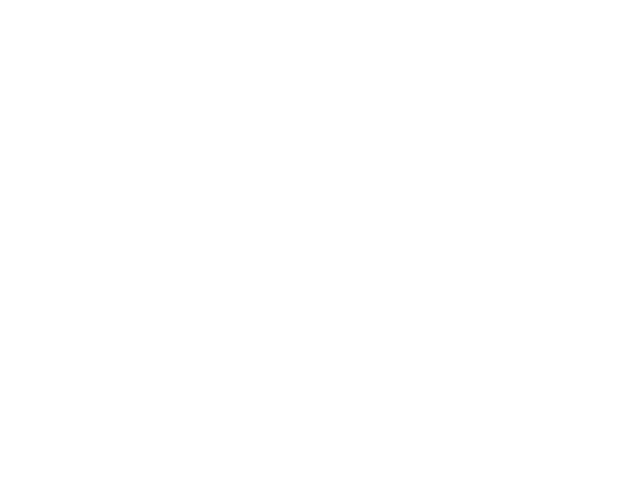
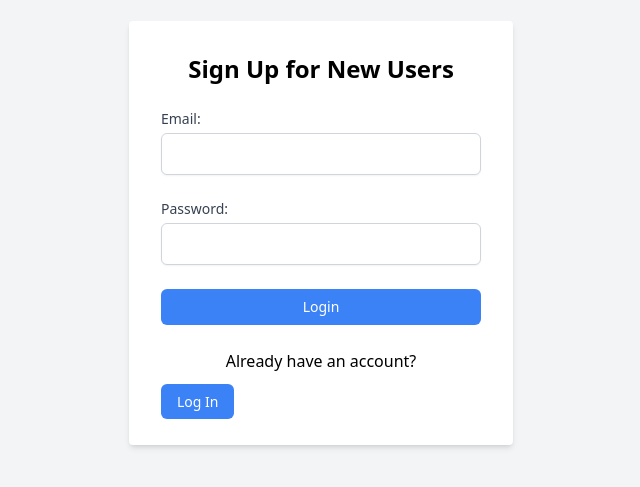
Before and after one commit to RajinCoder/CharityBoard, a React (Vite) app: page /user-signup in a window 1280 px wide. Before the commit this address had no page. Shown: the part 167-654 px from the top of the page, without its empty margins (319-959 px from the left). Built offline with nearby package versions, Linux system fonts and the light colour scheme.

Commit message:
Added user and organization logins with a page to choose appropriate login

```diff
--- a/package.json
+++ b/package.json
@@ -10,10 +10,12 @@
     "preview": "vite preview"
   },
   "dependencies": {
+    "@supabase/supabase-js": "^2.39.6",
     "@types/react-router-dom": "^5.3.3",
     "react": "^18.2.0",
     "react-dom": "^18.2.0",
-    "react-router-dom": "6"
+    "react-router-dom": "6",
+    "supabase": "^1.142.2"
   },
   "devDependencies": {
     "@types/react": "^18.2.56",
--- a/src/App.tsx
+++ b/src/App.tsx
@@ -1,16 +1,22 @@
 import { Routes, Route } from "react-router-dom";
 import "./App.css";
 import HomePage from "./pages/HomePage";
-import LoginPage from "./pages/LoginPage";
-import SignUp from "./pages/SignUpPage";
+import UserLoginPage from "./pages/User/UserLoginPage";
+import UserSignUpPage from "./pages/User/UserSignUpPage";
+import UserOrg from "./pages/UserOrg";
+import OrgLoginPage from "./pages/Organization/OrgLoginPage";
+import OrgSignUpPage from "./pages/Organization/OrgSignUpPage";
 
 function App() {
   return (
     <>
       <Routes>
         <Route path="/" element={<HomePage />} />
-        <Route path="/login" element={<LoginPage />} />
-        <Route path="/signup" element={<SignUp />} />
+        <Route path="/user-login" element={<UserLoginPage />} />
+        <Route path="/user-signup" element={<UserSignUpPage />} />
+        <Route path="/organization-login" element={<OrgLoginPage />} />
+        <Route path="/organization-signup" element={<OrgSignUpPage />} />
+        <Route path="/user-or-org" element={<UserOrg />} />
       </Routes>
     </>
   );
--- a/src/pages/SignUpPage.tsx
+++ b/src/pages/Organization/OrgLoginPage.tsx
@@ -7,7 +7,7 @@
   password: string;
 }
 
-const LoginPage: React.FC = () => {
+const OrgLoginPage: React.FC = () => {
   const [formData, setFormData] = useState<LoginFormData>({ email: '', password: '' });
 
   const handleChange = (e: React.ChangeEvent<HTMLInputElement>) => {
@@ -19,6 +19,7 @@
 
   const handleSubmit = (e: FormEvent) => {
     e.preventDefault();
+
     console.log('Form data submitted:', formData);
   };
 
@@ -26,10 +27,10 @@
     <div className="flex items-center justify-center min-h-screen bg-gray-100">
       <form onSubmit={handleSubmit} className="w-full max-w-sm p-8 space-y-6 bg-white rounded shadow-md">
         <div>
-          <h1 className="text-2xl font-bold text-center">Sign Up for New Users</h1>
+          <h1 className="text-2xl font-bold text-center">Login for Returning Organizations</h1>
         </div>
         <div>
-          <label htmlFor="email" className="block text-sm font-medium text-gray-700">Email:</label>
+          <label htmlFor="email" className="block text-sm font-medium text-gray-700">Organization Email:</label>
           <input
             type="email"
             id="email"
@@ -56,9 +57,9 @@
           Login
         </button>
         <div className="mt-4">
-          <p className="text-center mb-4">Already have an account?</p>
-          <Link to="/login" className="w-full px-4 py-2 text-sm font-medium text-center text-white bg-blue-500 rounded-md hover:bg-indigo-700 focus:outline-none focus:ring-2 focus:ring-indigo-500 focus:ring-opacity-50">
-          Log In
+          <p className="text-center mb-4">Don't have an account?</p>
+          <Link to="/organization-signup" className="w-full px-4 py-2 text-sm font-medium text-center text-white bg-blue-500 rounded-md hover:bg-indigo-700 focus:outline-none focus:ring-2 focus:ring-indigo-500 focus:ring-opacity-50">
+          Sign Up!
           </Link>
         </div>
       </form>
@@ -66,4 +67,4 @@
   );
 };
 
-export default LoginPage;
+export default OrgLoginPage;
--- /dev/null
+++ b/src/pages/Organization/OrgSignUpPage.tsx
@@ -0,0 +1,69 @@
+import React, { useState, FormEvent } from 'react';
+import { Link } from 'react-router-dom';
+
+
+interface LoginFormData {
+  email: string;
+  password: string;
+}
+
+const OrgSignUpPage: React.FC = () => {
+  const [formData, setFormData] = useState<LoginFormData>({ email: '', password: '' });
+
+  const handleChange = (e: React.ChangeEvent<HTMLInputElement>) => {
+    setFormData({
+      ...formData,
+      [e.target.name]: e.target.value,
+    });
+  };
+
+  const handleSubmit = (e: FormEvent) => {
+    e.preventDefault();
+    console.log('Form data submitted:', formData);
+  };
+
+  return (
+    <div className="flex items-center justify-center min-h-screen bg-gray-100">
+      <form onSubmit={handleSubmit} className="w-full max-w-sm p-8 space-y-6 bg-white rounded shadow-md">
+        <div>
+          <h1 className="text-2xl font-bold text-center">Sign Up for New Organization</h1>
+        </div>
+        <div>
+          <label htmlFor="email" className="block text-sm font-medium text-gray-700">Organization Email:</label>
+          <input
+            type="email"
+            id="email"
+            name="email"
+            value={formData.email}
+            onChange={handleChange}
+            className="w-full p-2 mt-1 border border-gray-300 rounded-md shadow-sm focus:border-indigo-500 focus:ring focus:ring-indigo-500 focus:ring-opacity-50"
+            required
+          />
+        </div>
+        <div>
+          <label htmlFor="password" className="block text-sm font-medium text-gray-700">Password:</label>
+          <input
+            type="password"
+            id="password"
+            name="password"
+            value={formData.password}
+            onChange={handleChange}
+            className="w-full p-2 mt-1 border border-gray-300 rounded-md shadow-sm focus:border-indigo-500 focus:ring focus:ring-indigo-500 focus:ring-opacity-50"
+            required
+          />
+        </div>
+        <button type="submit" className="w-full px-4 py-2 text-sm font-medium text-white bg-blue-500 rounded-md hover:bg-indigo-700 focus:outline-none focus:ring-2 focus:ring-indigo-500 focus:ring-opacity-50">
+          Login
+        </button>
+        <div className="mt-4">
+          <p className="text-center mb-4">Already have an account?</p>
+          <Link to="/organization-login" className="w-full px-4 py-2 text-sm font-medium text-center text-white bg-blue-500 rounded-md hover:bg-indigo-700 focus:outline-none focus:ring-2 focus:ring-indigo-500 focus:ring-opacity-50">
+          Log In
+          </Link>
+        </div>
+      </form>
+    </div>
+  );
+};
+
+export default OrgSignUpPage;
--- a/src/pages/LoginPage.tsx
+++ b/src/pages/User/UserLoginPage.tsx
@@ -7,7 +7,7 @@
   password: string;
 }
 
-const LoginPage: React.FC = () => {
+const UserLoginPage: React.FC = () => {
   const [formData, setFormData] = useState<LoginFormData>({ email: '', password: '' });
 
   const handleChange = (e: React.ChangeEvent<HTMLInputElement>) => {
@@ -58,7 +58,7 @@
         </button>
         <div className="mt-4">
           <p className="text-center mb-4">Don't have an account?</p>
-          <Link to="/signup" className="w-full px-4 py-2 text-sm font-medium text-center text-white bg-blue-500 rounded-md hover:bg-indigo-700 focus:outline-none focus:ring-2 focus:ring-indigo-500 focus:ring-opacity-50">
+          <Link to="/user-signup" className="w-full px-4 py-2 text-sm font-medium text-center text-white bg-blue-500 rounded-md hover:bg-indigo-700 focus:outline-none focus:ring-2 focus:ring-indigo-500 focus:ring-opacity-50">
           Sign Up!
           </Link>
         </div>
@@ -67,4 +67,4 @@
   );
 };
 
-export default LoginPage;
+export default UserLoginPage;
--- /dev/null
+++ b/src/pages/User/UserSignUpPage.tsx
@@ -0,0 +1,69 @@
+import React, { useState, FormEvent } from 'react';
+import { Link } from 'react-router-dom';
+
+
+interface LoginFormData {
+  email: string;
+  password: string;
+}
+
+const UserSignUpPage: React.FC = () => {
+  const [formData, setFormData] = useState<LoginFormData>({ email: '', password: '' });
+
+  const handleChange = (e: React.ChangeEvent<HTMLInputElement>) => {
+    setFormData({
+      ...formData,
+      [e.target.name]: e.target.value,
+    });
+  };
+
+  const handleSubmit = (e: FormEvent) => {
+    e.preventDefault();
+    console.log('Form data submitted:', formData);
+  };
+
+  return (
+    <div className="flex items-center justify-center min-h-screen bg-gray-100">
+      <form onSubmit={handleSubmit} className="w-full max-w-sm p-8 space-y-6 bg-white rounded shadow-md">
+        <div>
+          <h1 className="text-2xl font-bold text-center">Sign Up for New Users</h1>
+        </div>
+        <div>
+          <label htmlFor="email" className="block text-sm font-medium text-gray-700">Email:</label>
+          <input
+            type="email"
+            id="email"
+            name="email"
+            value={formData.email}
+            onChange={handleChange}
+            className="w-full p-2 mt-1 border border-gray-300 rounded-md shadow-sm focus:border-indigo-500 focus:ring focus:ring-indigo-500 focus:ring-opacity-50"
+            required
+          />
+        </div>
+        <div>
+          <label htmlFor="password" className="block text-sm font-medium text-gray-700">Password:</label>
+          <input
+            type="password"
+            id="password"
+            name="password"
+            value={formData.password}
+            onChange={handleChange}
+            className="w-full p-2 mt-1 border border-gray-300 rounded-md shadow-sm focus:border-indigo-500 focus:ring focus:ring-indigo-500 focus:ring-opacity-50"
+            required
+          />
+        </div>
+        <button type="submit" className="w-full px-4 py-2 text-sm font-medium text-white bg-blue-500 rounded-md hover:bg-indigo-700 focus:outline-none focus:ring-2 focus:ring-indigo-500 focus:ring-opacity-50">
+          Login
+        </button>
+        <div className="mt-4">
+          <p className="text-center mb-4">Already have an account?</p>
+          <Link to="/user-login" className="w-full px-4 py-2 text-sm font-medium text-center text-white bg-blue-500 rounded-md hover:bg-indigo-700 focus:outline-none focus:ring-2 focus:ring-indigo-500 focus:ring-opacity-50">
+          Log In
+          </Link>
+        </div>
+      </form>
+    </div>
+  );
+};
+
+export default UserSignUpPage;
--- /dev/null
+++ b/src/pages/UserOrg.tsx
@@ -0,0 +1,28 @@
+import React from "react";
+import { Link } from 'react-router-dom';
+
+const UserOrg = () => {
+  return (
+    <div className="flex justify-center items-center min-h-screen bg-gray-100">
+        <div className="text-center">
+            <h1 className="text-2xl font-semibold mb-8">Choose appropriate login option</h1>
+            <div className="flex justify-center space-x-4">
+                <Link
+                  to="/user-login"
+                  className="px-6 py-3 text-lg font-medium text-center text-white bg-blue-500 rounded-md hover:bg-indigo-700 focus:outline-none focus:ring-2 focus:ring-indigo-500 focus:ring-opacity-50"
+                >
+                  User Login
+                </Link>
+                <Link
+                  to="/organization-login"
+                  className="px-6 py-3 text-lg font-medium text-center text-white bg-blue-500 rounded-md hover:bg-indigo-700 focus:outline-none focus:ring-2 focus:ring-indigo-500 focus:ring-opacity-50"
+                >
+                  Organization Login
+                </Link>
+            </div>
+        </div>
+    </div>
+  );
+};
+
+export default UserOrg;
```
Also changed, not shown: 1 other file (tests, documents, lock files or other folders).
